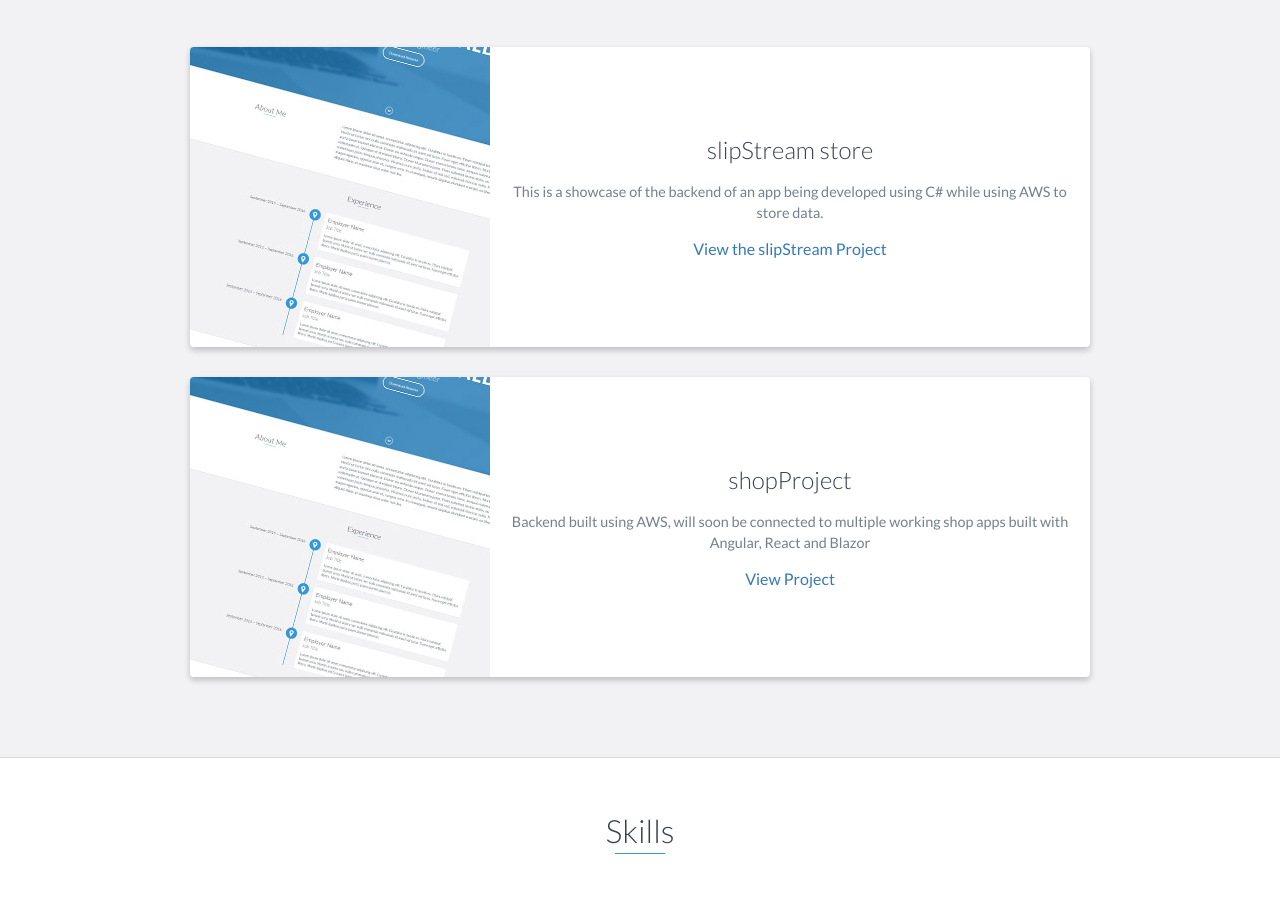
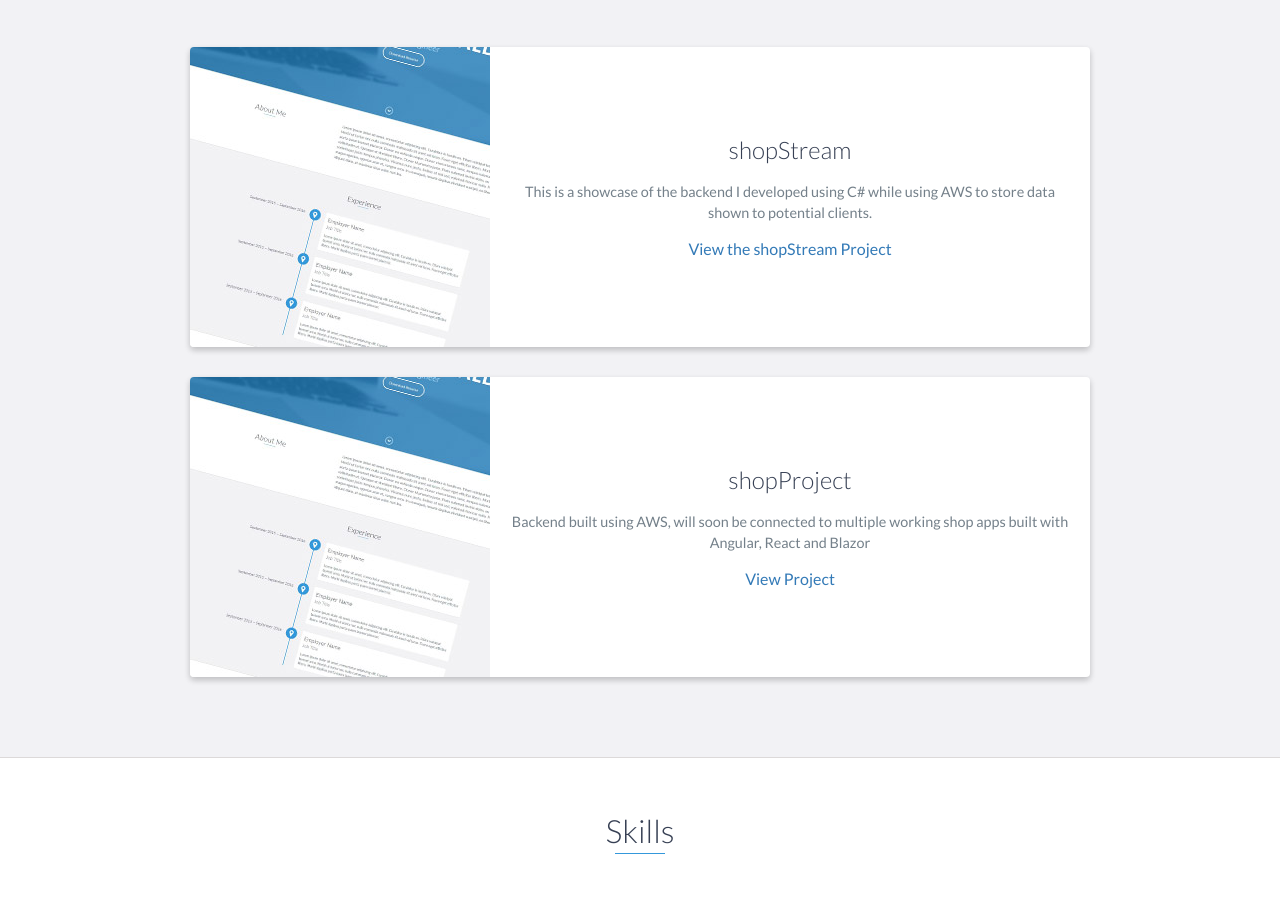
Before and after one commit to tritonSama/tritonSama.github.io, a website: page index.html in a window 1280 px wide. Shown: the part 3723-4623 px from the top of the page. Drawn offline with nearby package versions, Linux system fonts and the light colour scheme.

```diff
--- a/index.html
+++ b/index.html
@@ -233,11 +233,11 @@
                     </div>
                     <!-- End .project-image -->
                     <div class="project-info">
-                        <h3>slipStream store</h3>
+                        <h3>shopStream</h3>
                         <p>
-                            This is a showcase of the backend of an app being developed using C# while using AWS to store data.
+                            This is a showcase of the backend I developed using C# while using AWS to store data shown to potential clients.
                         </p>
-                        <a href="https://youtu.be/iZx9t5aAqYU">View the slipStream Project</a>
+                        <a href="https://youtu.be/iZx9t5aAqYU">View the shopStream Project</a>
                     </div>
                     <!-- End .project-info -->
                 </div>
```
